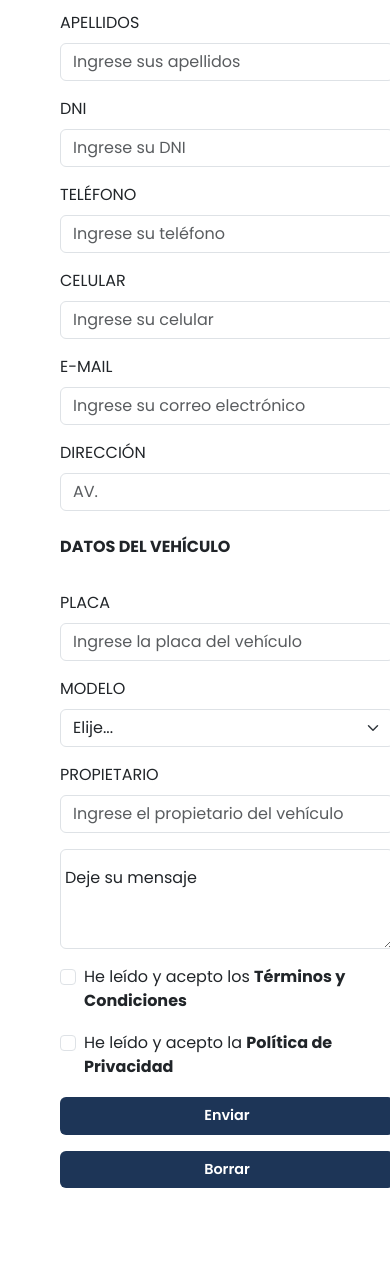
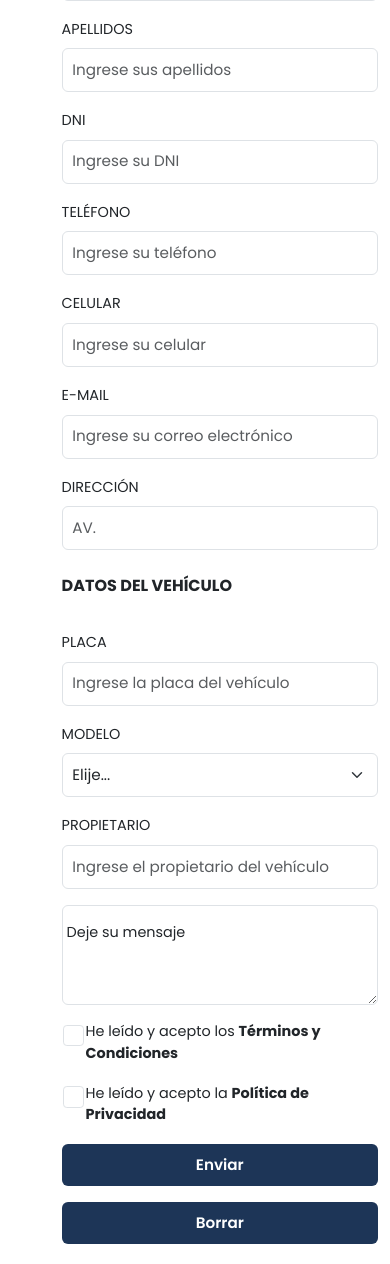
Before and after one commit to Cesardbz/PAG_WEB_AUTOVIBE, a PHP site: page /contacto.php in a window 390 px wide. Shown: the part 901-2165 px from the top of the page. Run offline with PHP 8.4, Linux system fonts and the light colour scheme; some web fonts are replaced.

Commit message:
actualizando archivos

```diff
--- a/pagina_web/css/inde.css
+++ b/pagina_web/css/inde.css
@@ -443,8 +443,29 @@ footer .footer-bottom{
     width: 100%;
     height: auto;
 }
+@media (max-width: 400px) {
+    .formulario1 input,
+    .formulario1 select,
+    .formulario1 textarea,
+    .formulario1 button {
+      font-size: 0.95rem;
+      padding: 0.6rem;
+    }
 
+    .formulario1 label {
+      font-size: 0.9rem;
+    }
 
+    .formulario1 p {
+      font-size: 1rem;
+    }
+  }
+  @media (max-width: 576px) {
+    .formulario1 {
+      padding-left: 0.1rem;
+      padding-right: 1rem;
+    }
+  }
 
 
 
```
Also changed, not shown: loginusuario/loginregister.css (+7 -2 lines), pagina_web/accesorios.php (+9 -9 lines), pagina_web/index.php (+6 -6 lines), IMG/fondouser.jpg (added), IMG/fondouser1.jpg (added).
